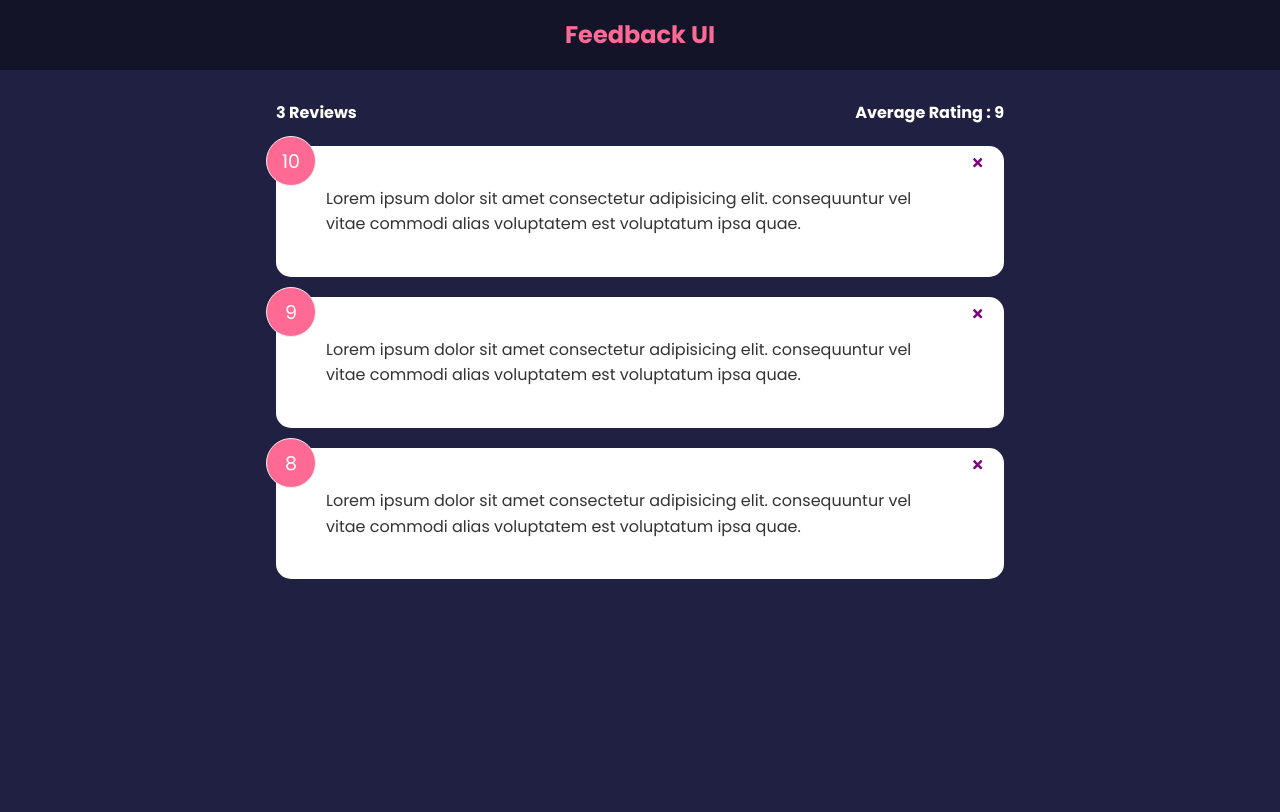
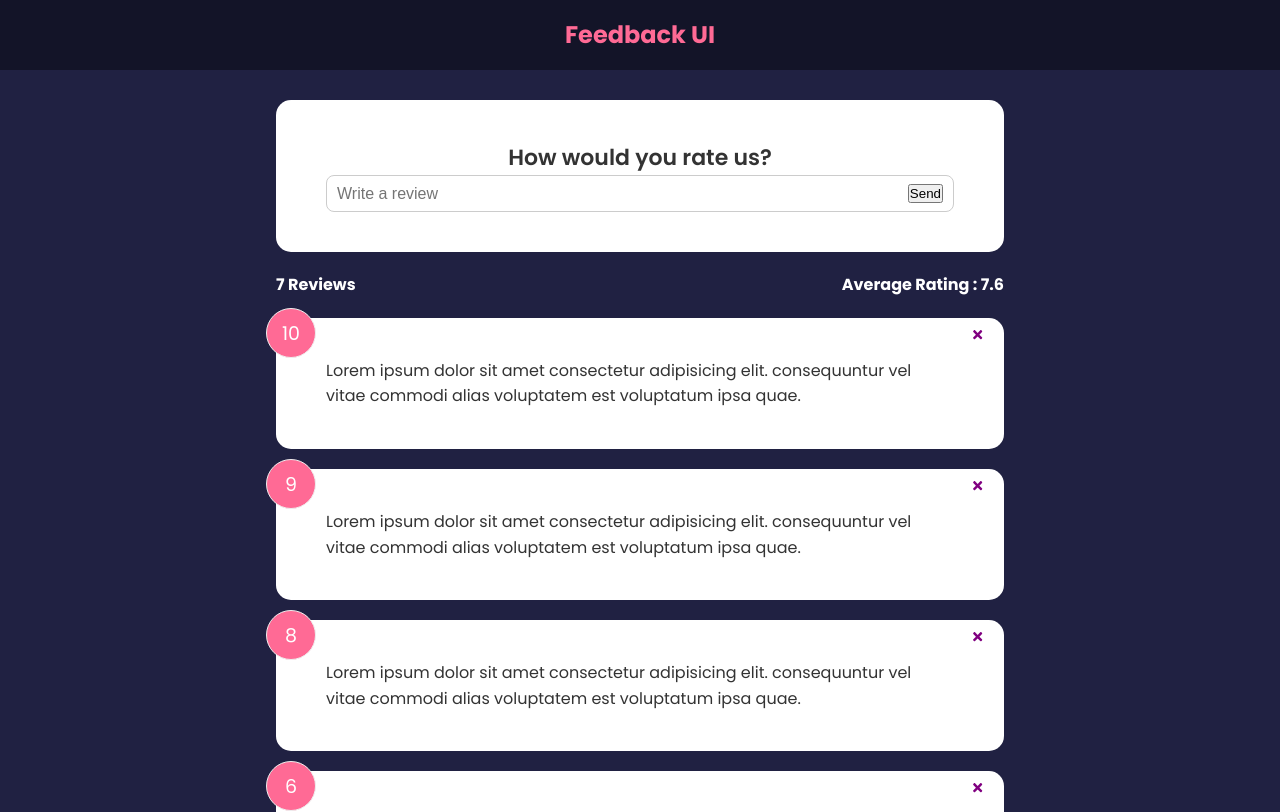
Before and after one commit to keerthimac/feedback-app, a React (Create React App) app: page / in a window 1280 px wide. Shown: the top 812 px of the page. Built offline with nearby package versions, Linux system fonts and the light colour scheme.

Commit message:
form added

```diff
--- a/src/App.js
+++ b/src/App.js
@@ -3,14 +3,15 @@
 import FeedbackList from "./components/FeedbackList";
 import FeedbackData from "./data/FeedbackData";
 import FeedbackStats from "./components/FeedbackStats";
+import FeedbackForm from "./components/FeedbackForm";
 
 
 function App() {
-//define state
+//define state for main app
     const [feedback, setFeedback] = useState(FeedbackData);
 
 
-//define functions
+//define delete item functions in feedback item component via props drilling
     const deleteFeedback = (id) => {
         if(window.confirm("Are you sure you want to delete this feedback?")) {
             setFeedback(feedback.filter(feedback => feedback.id !== id));
@@ -22,6 +23,7 @@
      <>
     <Header />
     <div className="container">
+        <FeedbackForm />
     <FeedbackStats feedback={feedback} />
        <FeedbackList feedback={feedback} handleDelete={deleteFeedback}/>
     </div>
--- /dev/null
+++ b/src/components/FeedbackForm.jsx
@@ -0,0 +1,26 @@
+import {useState} from 'react';
+import Card from "../shared/Card"
+
+function FeedbackForm() {
+    const [text, setText] = useState("");
+
+//function for handling the change of the text
+    const handleTextChange = (event) => {
+        setText(event.target.value);
+    };
+
+    return (
+        <Card>
+            <form action="">
+                <h2>How would you rate us?</h2>
+                {/* rating select component */}
+                <div className="input-group">
+                    <input onChange={handleTextChange} type="text" placeholder="Write a review" value={text}/>
+                    <button type="submit">Send</button>
+                </div>
+            </form>
+        </Card>
+    )
+}
+
+export default FeedbackForm
--- a/src/data/FeedbackData.js
+++ b/src/data/FeedbackData.js
@@ -14,6 +14,26 @@
     rating: 8,
     text: 'Lorem ipsum dolor sit amet consectetur adipisicing elit. consequuntur vel vitae commodi alias voluptatem est voluptatum ipsa quae.',
   },
+  {
+    id: 4,
+    rating: 6,
+    text: 'Lorem ipsum dolor sit amet consectetur adipisicing elit. consequuntur vel vitae commodi alias voluptatem est voluptatum ipsa quae.',
+  },
+  {
+    id: 5,
+    rating: 7,
+    text: 'Lorem ipsum dolor sit amet consectetur adipisicing elit. consequuntur vel vitae commodi alias voluptatem est voluptatum ipsa quae.',
+  },
+  {
+    id: 6,
+    rating: 10,
+    text: 'Lorem ipsum dolor sit amet consectetur adipisicing elit. consequuntur vel vitae commodi alias voluptatem est voluptatum ipsa quae.',
+  },
+  {
+    id: 7,
+    rating: 3,
+    text: 'Lorem ipsum dolor sit amet consectetur adipisicing elit. consequuntur vel vitae commodi alias voluptatem est voluptatum ipsa quae.',
+  },
 ]
 
 export default FeedbackData
```
